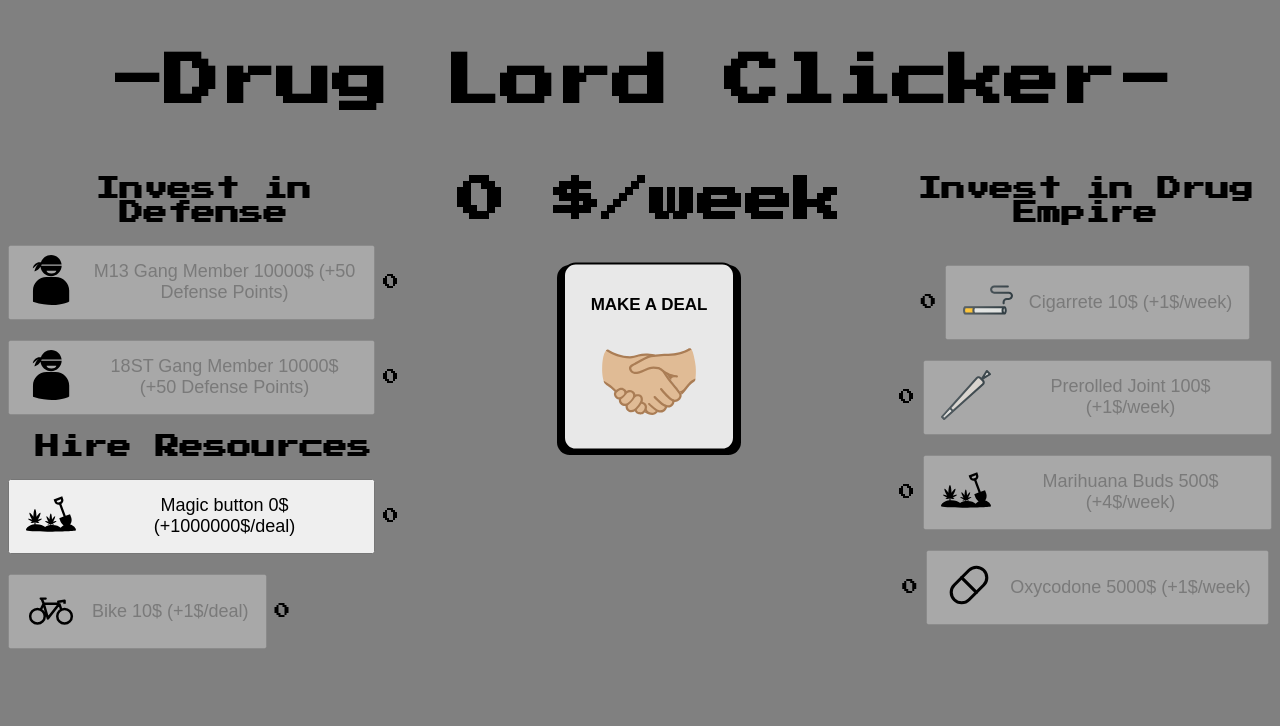
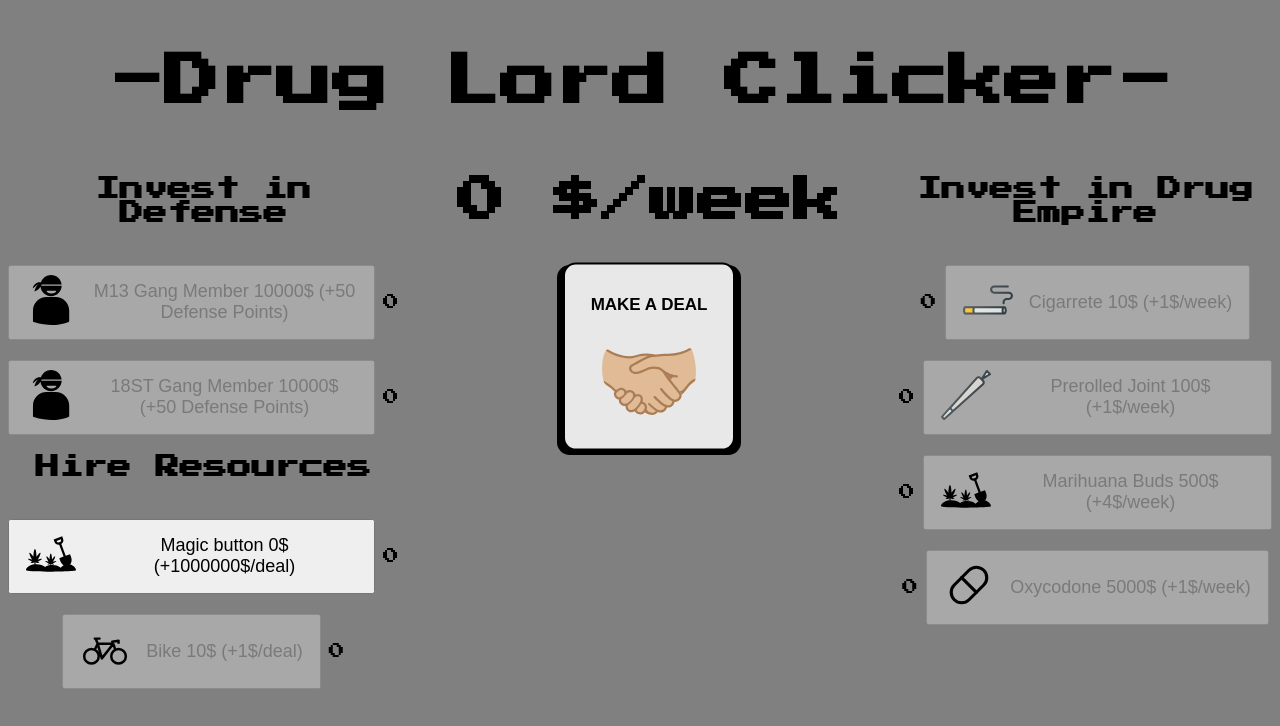
Before and after one commit to xperezb/clicker, an Angular app: page / in a window 1280 px wide. Shown: the top 726 px of the page. Built offline with nearby package versions, Linux system fonts and the light colour scheme; grey boxes are pictures that could not be loaded.

Commit message:
fixed game styles

```diff
--- a/src/app/app.component.css
+++ b/src/app/app.component.css
@@ -13,3 +13,9 @@
   justify-content: space-around;
   align-items: flex-start;
 }
+
+.defense, .upgrades {
+  display: flex;
+  flex-direction: column;
+  align-items: center;
+}
--- a/src/app/app.component.html
+++ b/src/app/app.component.html
@@ -6,11 +6,11 @@
 
   <div class="bottom">
     <section class="left">
-      <app-defense></app-defense>
-      <app-click-upgrades></app-click-upgrades>
+      <app-defense class="defense"></app-defense>
+      <app-click-upgrades class="upgrades"></app-click-upgrades>
     </section>
 
-    <section class="middle" style="display: flex; flex-direction: column; align-items: center;">
+    <section class="middle">
       <app-score></app-score>
       <app-clicker></app-clicker>
       <app-empire-view></app-empire-view>
@@ -18,7 +18,7 @@
     </section>
 
     <section class="right">
-      <app-upgrades style="display: flex; flex-direction: column; align-items: center;"></app-upgrades>
+      <app-upgrades class="upgrades"></app-upgrades>
     </section>
   </div>
 
```
